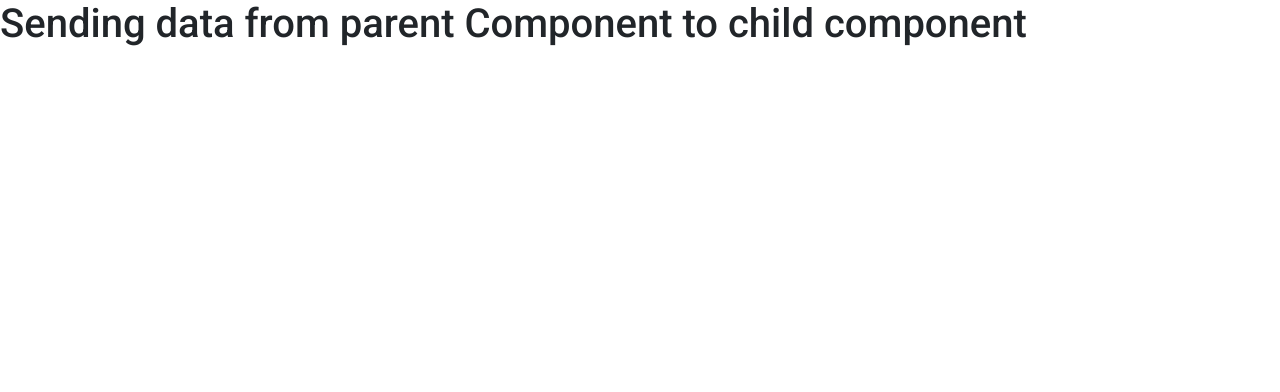
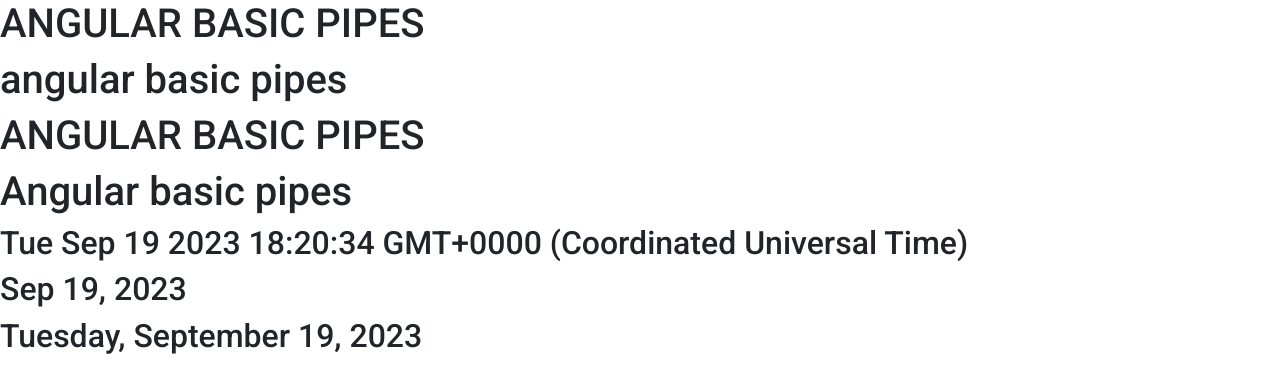
Before and after one commit to YashShetty2001/Angular, an Angular app: page / in a window 1280 px wide. Shown: the top 392 px of the page. Built offline with nearby package versions, Linux system fonts and the light colour scheme.

Commit message:
Angular basic pipes

```diff
--- a/src/app/app.component.html
+++ b/src/app/app.component.html
@@ -1 +1,8 @@
+<h1>{{title|uppercase}}</h1>
+<h1>{{title|lowercase}}</h1>
+<h1>{{toupper(title)}}</h1>
 <h1>{{title}}</h1>
+
+<h2>{{today}}</h2>
+<h2>{{today|date}}</h2>
+<h2>{{today|date:'fullDate'}}</h2>
--- a/src/app/app.component.ts
+++ b/src/app/app.component.ts
@@ -6,8 +6,11 @@
   styleUrls: ['./app.component.css']
 })
 export class AppComponent {
-  title = 'Sending data from parent Component to child component';
-  getVal(item:HTMLInputElement){
-    console.warn(item);
+  title = 'Angular basic pipes';
+  today=Date();
+  item:string='';
+  toupper(item:string)
+  {
+    return item.toUpperCase();
   }
 }
```
